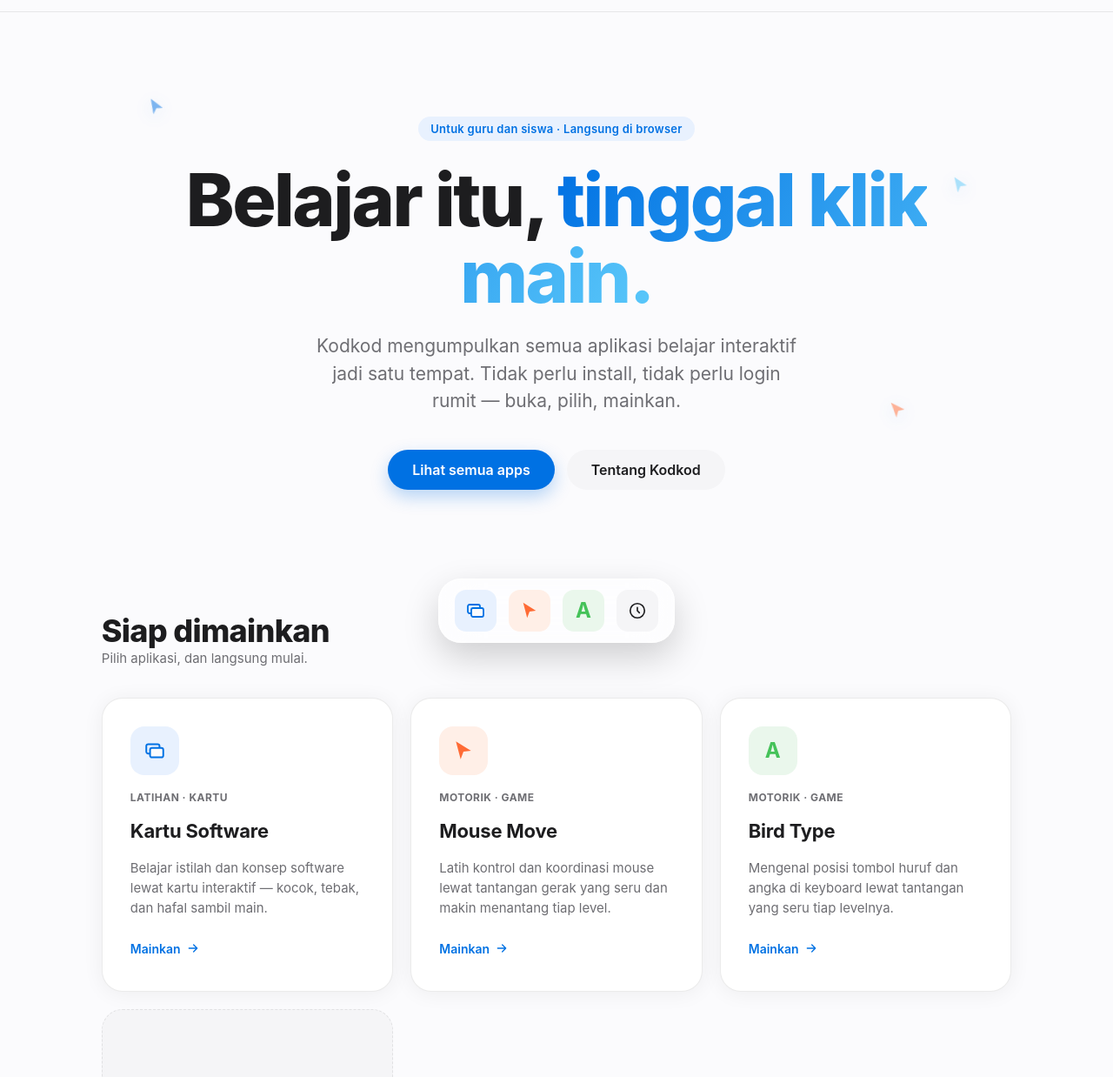
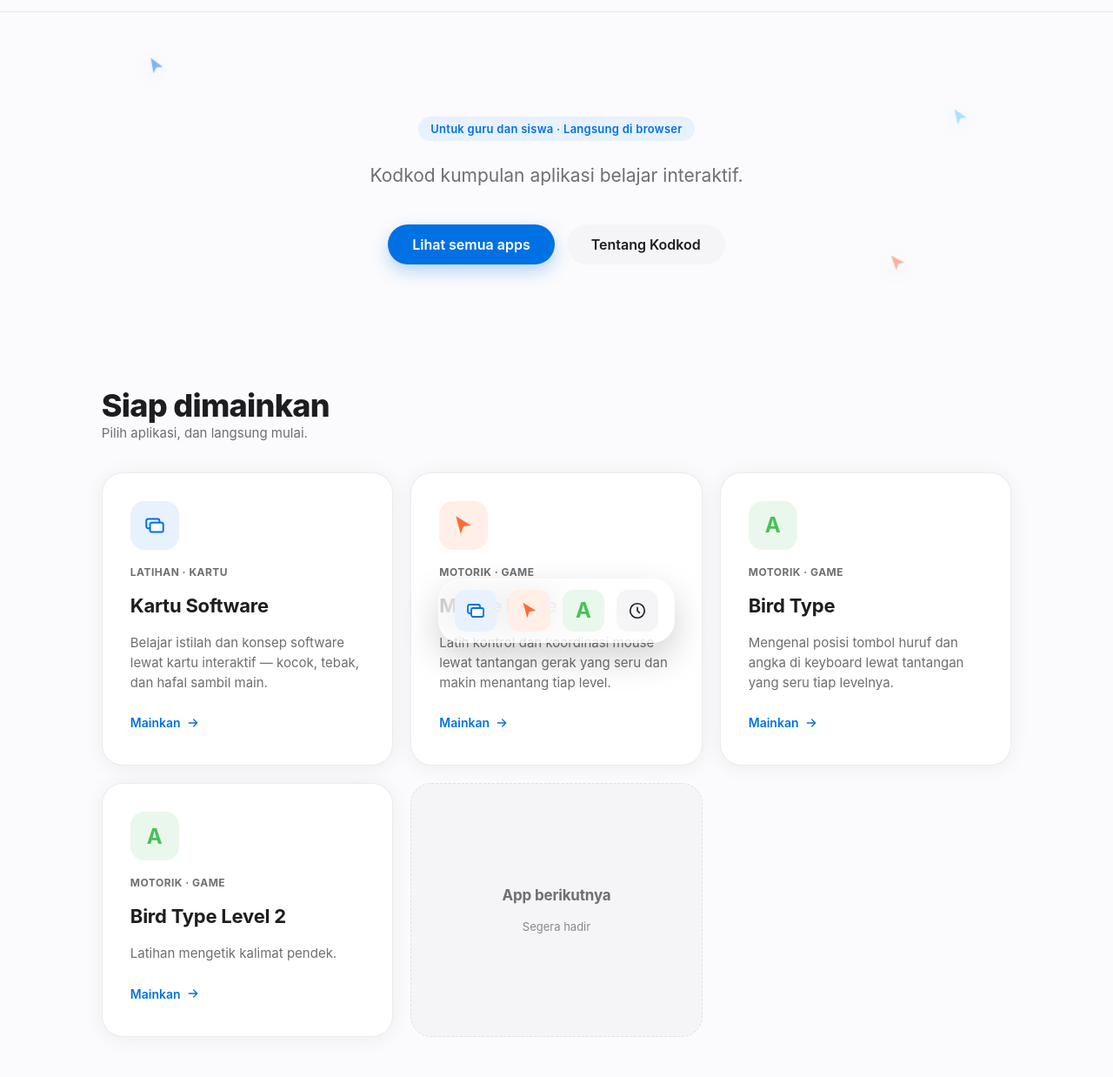
Before and after one commit to hmsybi/kodkod, a plain HTML site: page index.html in a window 1280 px wide. Shown: the part 43-1281 px from the top of the page at 87% size. Drawn offline with Linux system fonts and the light colour scheme.

Commit message:
Update index.html

```diff
--- a/index.html
+++ b/index.html
@@ -371,8 +371,7 @@
   </div>
 
   <span class="eyebrow">Untuk guru dan siswa · Langsung di browser</span>
-  <h1>Belajar itu, <span class="accent">tinggal klik main.</span></h1>
-  <p>Kodkod mengumpulkan semua aplikasi belajar interaktif jadi satu tempat. Tidak perlu install, tidak perlu login rumit — buka, pilih, mainkan.</p>
+  <p>Kodkod kumpulan aplikasi belajar interaktif.</p>
   <div class="hero-ctas">
     <a href="#apps" class="btn btn-primary">Lihat semua apps</a>
     <a href="#tentang" class="btn btn-secondary">Tentang Kodkod</a>
@@ -426,6 +425,19 @@
       <span class="card-tag">Motorik &middot; Game</span>
       <h3>Bird Type</h3>
       <p class="desc">Mengenal posisi tombol huruf dan angka di keyboard lewat tantangan yang seru tiap levelnya.</p>
+      <span class="card-play">Mainkan
+        <svg width="16" height="16" viewBox="0 0 24 24" fill="none"><path d="M5 12H19M19 12L13 6M19 12L13 18" stroke="currentColor" stroke-width="2" stroke-linecap="round" stroke-linejoin="round"/></svg>
+      </span>
+    </a>
+
+	  <a class="card" href="#" data-app="bird">
+      <div class="card-icon icon-bird">
+        <h2>A</h2>
+        </svg>
+      </div>
+      <span class="card-tag">Motorik &middot; Game</span>
+      <h3>Bird Type Level 2</h3>
+      <p class="desc">Latihan mengetik kalimat pendek.</p>
       <span class="card-play">Mainkan
         <svg width="16" height="16" viewBox="0 0 24 24" fill="none"><path d="M5 12H19M19 12L13 6M19 12L13 18" stroke="currentColor" stroke-width="2" stroke-linecap="round" stroke-linejoin="round"/></svg>
       </span>
```
